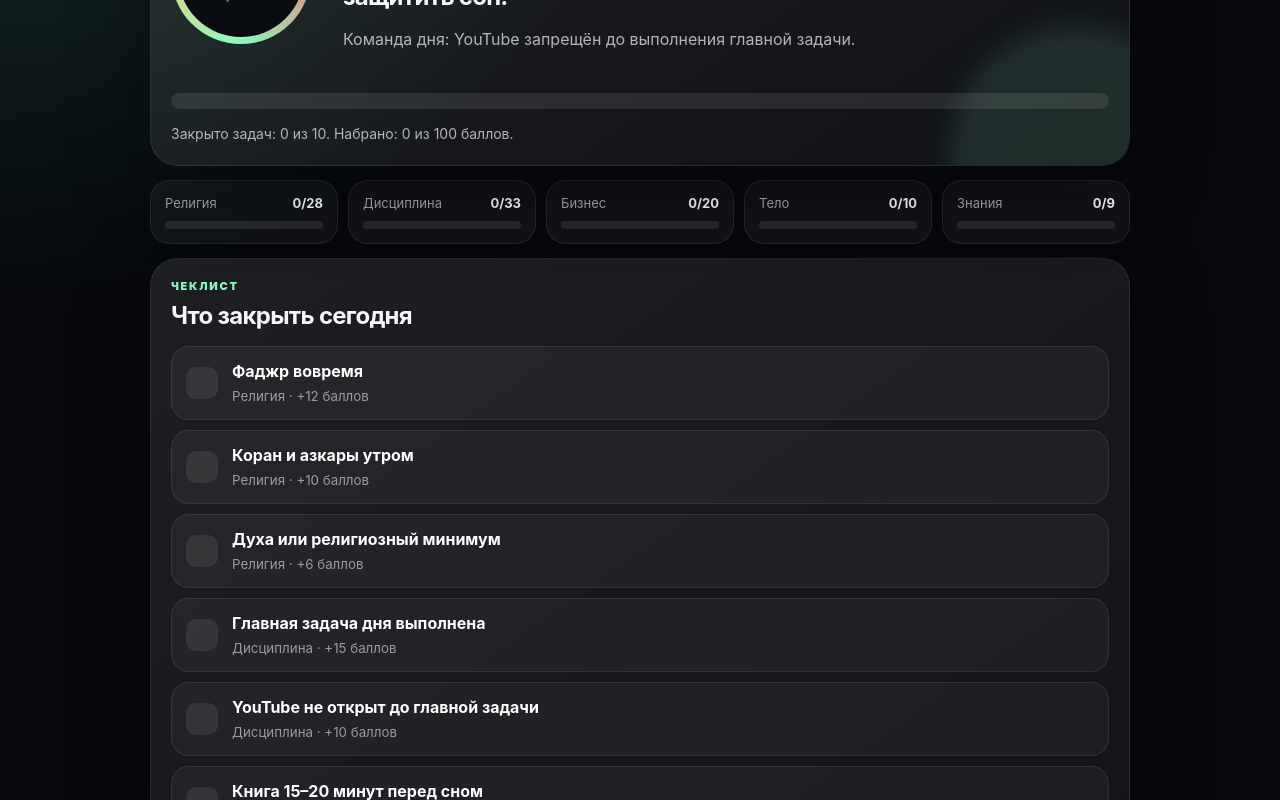
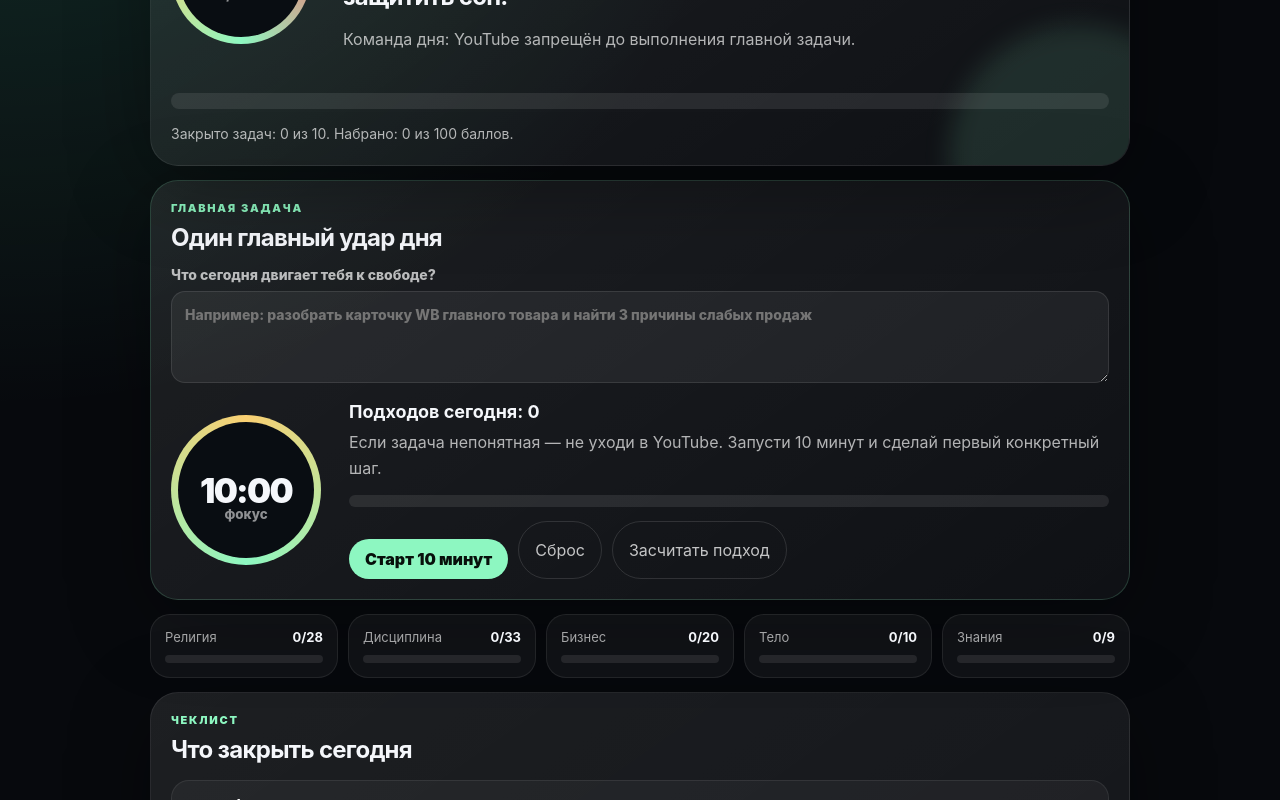
Before and after one commit to Bambuk080/operator-svobody, a React (Vite) app: page / in a window 1280 px wide. Shown: the part 386-1186 px from the top of the page. Built offline with nearby package versions, Linux system fonts and the light colour scheme.

Commit message:
add focus timer and main goal

```diff
--- a/src/App.css
+++ b/src/App.css
@@ -499,3 +499,99 @@ textarea {
     grid-template-columns: 1fr;
   }
 }
+.focusPanel {
+  border-color: rgba(141, 247, 193, 0.18);
+}
+
+.focusBox {
+  display: grid;
+  grid-template-columns: 160px 1fr;
+  gap: 18px;
+  align-items: center;
+  margin-top: 18px;
+}
+
+.timerCircle {
+  width: 150px;
+  height: 150px;
+  display: grid;
+  place-items: center;
+  position: relative;
+  border-radius: 50%;
+  background:
+    linear-gradient(#090d12, #090d12) padding-box,
+    conic-gradient(from 180deg, #8df7c1, #f9cf72, #8df7c1) border-box;
+  border: 7px solid transparent;
+}
+
+.timerCircle span {
+  font-size: 34px;
+  font-weight: 1000;
+  letter-spacing: -0.05em;
+}
+
+.timerCircle small {
+  position: absolute;
+  bottom: 36px;
+  color: rgba(255, 255, 255, 0.55);
+  font-weight: 800;
+}
+
+.focusInfo strong {
+  display: block;
+  margin-bottom: 8px;
+  font-size: 18px;
+}
+
+.focusInfo p {
+  margin: 0 0 14px;
+  color: rgba(255, 255, 255, 0.68);
+  line-height: 1.6;
+}
+
+.focusProgress {
+  height: 12px;
+  overflow: hidden;
+  border-radius: 999px;
+  background: rgba(255, 255, 255, 0.09);
+}
+
+.focusProgressFill {
+  height: 100%;
+  border-radius: inherit;
+  background: linear-gradient(90deg, #8df7c1, #f9cf72);
+  transition: width 0.45s ease;
+}
+
+.focusActions {
+  display: flex;
+  flex-wrap: wrap;
+  gap: 10px;
+  margin-top: 14px;
+}
+
+.historyGoal {
+  margin: 8px 0 0;
+  color: rgba(255, 255, 255, 0.72);
+  line-height: 1.5;
+}
+
+@media (max-width: 800px) {
+  .focusBox {
+    grid-template-columns: 1fr;
+  }
+
+  .timerCircle {
+    width: 135px;
+    height: 135px;
+  }
+
+  .timerCircle span {
+    font-size: 30px;
+  }
+
+  .focusActions {
+    display: grid;
+    grid-template-columns: 1fr;
+  }
+}
--- a/src/App.jsx
+++ b/src/App.jsx
@@ -34,6 +34,14 @@ function App() {
     loadJson(storageKeys.history, [])
   );
 
+  const [focusByDate, setFocusByDate] = useState(() =>
+    loadJson(storageKeys.focusByDate, {})
+  );
+
+  const [mainGoalsByDate, setMainGoalsByDate] = useState(() =>
+    loadJson(storageKeys.mainGoalsByDate, {})
+  );
+
   const [newTask, setNewTask] = useState({
     title: "",
     category: "Дисциплина",
@@ -44,6 +52,8 @@ function App() {
 
   const done = doneByDate[todayKey] || {};
   const report = reportsByDate[todayKey] || emptyReport;
+  const focusToday = focusByDate[todayKey] || { sessions: 0 };
+  const mainGoal = mainGoalsByDate[todayKey] || "";
 
   useEffect(() => {
     saveJson(storageKeys.tasks, tasks);
@@ -61,6 +71,14 @@ function App() {
     saveJson(storageKeys.history, history);
   }, [history]);
 
+  useEffect(() => {
+    saveJson(storageKeys.focusByDate, focusByDate);
+  }, [focusByDate]);
+
+  useEffect(() => {
+    saveJson(storageKeys.mainGoalsByDate, mainGoalsByDate);
+  }, [mainGoalsByDate]);
+
   const scoreData = useMemo(() => {
     return getScoreData(tasks, done);
   }, [tasks, done]);
@@ -72,14 +90,16 @@ function App() {
   const backupObject = useMemo(() => {
     return {
       app: "operator-svobody",
-      version: "2.0",
+      version: "2.1",
       createdAt: new Date().toISOString(),
       tasks,
       doneByDate,
       reportsByDate,
       history,
+      focusByDate,
+      mainGoalsByDate,
     };
-  }, [tasks, doneByDate, reportsByDate, history]);
+  }, [tasks, doneByDate, reportsByDate, history, focusByDate, mainGoalsByDate]);
 
   const backupText = useMemo(() => {
     return JSON.stringify(backupObject, null, 2);
@@ -96,7 +116,7 @@ function App() {
   }
 
   function resetDay() {
-    const confirmReset = window.confirm("Сбросить отметки и отчёт за сегодня?");
+    const confirmReset = window.confirm("Сбросить отметки, отчёт, фокус и главную задачу за сегодня?");
     if (!confirmReset) return;
 
     setDoneByDate((prev) => ({
@@ -107,6 +127,16 @@ function App() {
     setReportsByDate((prev) => ({
       ...prev,
       [todayKey]: emptyReport,
+    }));
+
+    setFocusByDate((prev) => ({
+      ...prev,
+      [todayKey]: { sessions: 0 },
+    }));
+
+    setMainGoalsByDate((prev) => ({
+      ...prev,
+      [todayKey]: "",
     }));
   }
 
@@ -181,6 +211,27 @@ function App() {
     }));
   }
 
+  function updateMainGoal(value) {
+    setMainGoalsByDate((prev) => ({
+      ...prev,
+      [todayKey]: value,
+    }));
+  }
+
+  function completeFocusSession() {
+    setFocusByDate((prev) => {
+      const current = prev[todayKey] || { sessions: 0 };
+
+      return {
+        ...prev,
+        [todayKey]: {
+          ...current,
+          sessions: Number(current.sessions || 0) + 1,
+        },
+      };
+    });
+  }
+
   function resetTasksToDefault() {
     const confirmReset = window.confirm("Вернуть стандартные задачи?");
     if (!confirmReset) return;
@@ -199,6 +250,8 @@ function App() {
       earnedPoints: scoreData.earnedPoints,
       totalPoints: scoreData.totalPoints,
       report,
+      mainGoal,
+      focusSessions: focusToday.sessions || 0,
     };
 
     setHistory((prev) => {
@@ -251,6 +304,8 @@ function App() {
       setDoneByDate(data.doneByDate || {});
       setReportsByDate(data.reportsByDate || {});
       setHistory(Array.isArray(data.history) ? data.history : []);
+      setFocusByDate(data.focusByDate || {});
+      setMainGoalsByDate(data.mainGoalsByDate || {});
 
       alert("Данные восстановлены.");
     } catch {
@@ -272,6 +327,10 @@ function App() {
             scoreData={scoreData}
             categoryStats={categoryStats}
             onToggleTask={toggleTask}
+            mainGoal={mainGoal}
+            onUpdateMainGoal={updateMainGoal}
+            focusSessions={focusToday.sessions || 0}
+            onFocusComplete={completeFocusSession}
           />
         )}
 
--- /dev/null
+++ b/src/components/FocusTimer.jsx
@@ -0,0 +1,133 @@
+import { useEffect, useMemo, useState } from "react";
+
+const FOCUS_DURATION = 10 * 60;
+
+function formatTime(seconds) {
+  const minutes = Math.floor(seconds / 60);
+  const restSeconds = seconds % 60;
+
+  return `${String(minutes).padStart(2, "0")}:${String(restSeconds).padStart(2, "0")}`;
+}
+
+export function FocusTimer({
+  mainGoal,
+  onUpdateMainGoal,
+  focusSessions,
+  onFocusComplete,
+}) {
+  const [secondsLeft, setSecondsLeft] = useState(FOCUS_DURATION);
+  const [isRunning, setIsRunning] = useState(false);
+
+  const progress = useMemo(() => {
+    return Math.round(((FOCUS_DURATION - secondsLeft) / FOCUS_DURATION) * 100);
+  }, [secondsLeft]);
+
+  useEffect(() => {
+    if (!isRunning) return;
+
+    const timer = setInterval(() => {
+      setSecondsLeft((prev) => {
+        if (prev <= 1) return 0;
+        return prev - 1;
+      });
+    }, 1000);
+
+    return () => clearInterval(timer);
+  }, [isRunning]);
+
+  useEffect(() => {
+    if (!isRunning || secondsLeft !== 0) return;
+
+    setIsRunning(false);
+    setSecondsLeft(FOCUS_DURATION);
+    onFocusComplete();
+
+    alert("Фокус-подход завершён. Засчитан один подход.");
+  }, [secondsLeft, isRunning, onFocusComplete]);
+
+  function startFocus() {
+    if (!mainGoal.trim()) {
+      alert("Сначала напиши главную задачу дня.");
+      return;
+    }
+
+    setIsRunning(true);
+  }
+
+  function pauseFocus() {
+    setIsRunning(false);
+  }
+
+  function resetFocus() {
+    const confirmReset = window.confirm("Сбросить текущий таймер?");
+    if (!confirmReset) return;
+
+    setIsRunning(false);
+    setSecondsLeft(FOCUS_DURATION);
+  }
+
+  function manualComplete() {
+    if (!mainGoal.trim()) {
+      alert("Сначала напиши главную задачу дня.");
+      return;
+    }
+
+    onFocusComplete();
+    alert("Фокус-подход засчитан.");
+  }
+
+  return (
+    <section className="panel focusPanel">
+      <p className="label">Главная задача</p>
+      <h2>Один главный удар дня</h2>
+
+      <label className="fullLabel">
+        Что сегодня двигает тебя к свободе?
+        <textarea
+          value={mainGoal}
+          onChange={(event) => onUpdateMainGoal(event.target.value)}
+          placeholder="Например: разобрать карточку WB главного товара и найти 3 причины слабых продаж"
+        />
+      </label>
+
+      <div className="focusBox">
+        <div className="timerCircle">
+          <span>{formatTime(secondsLeft)}</span>
+          <small>фокус</small>
+        </div>
+
+        <div className="focusInfo">
+          <strong>Подходов сегодня: {focusSessions}</strong>
+          <p>
+            Если задача непонятная — не уходи в YouTube. Запусти 10 минут и
+            сделай первый конкретный шаг.
+          </p>
+
+          <div className="focusProgress">
+            <div className="focusProgressFill" style={{ width: `${progress}%` }} />
+          </div>
+
+          <div className="focusActions">
+            {!isRunning ? (
+              <button className="closeDay" onClick={startFocus}>
+                Старт 10 минут
+              </button>
+            ) : (
+              <button className="ghostButton noMargin" onClick={pauseFocus}>
+                Пауза
+              </button>
+            )}
+
+            <button className="ghostButton noMargin" onClick={resetFocus}>
+              Сброс
+            </button>
+
+            <button className="ghostButton noMargin" onClick={manualComplete}>
+              Засчитать подход
+            </button>
+          </div>
+        </div>
+      </div>
+    </section>
+  );
+}
--- a/src/components/History.jsx
+++ b/src/components/History.jsx
@@ -21,7 +21,12 @@ export function History({ history }) {
                 <small>
                   {item.completedCount}/{item.totalTasks} задач ·{" "}
                   {item.earnedPoints}/{item.totalPoints} баллов
+                  {item.focusSessions ? ` · фокус: ${item.focusSessions}` : ""}
                 </small>
+
+                {item.mainGoal ? (
+                  <p className="historyGoal">{item.mainGoal}</p>
+                ) : null}
               </div>
 
               <span className={`historyScore ${getStatusClass(item.score)}`}>
--- a/src/components/Today.jsx
+++ b/src/components/Today.jsx
@@ -3,6 +3,8 @@ import {
   getStatus,
   getStatusClass,
 } from "../utils/scoring";
+
+import { FocusTimer } from "./FocusTimer";
 
 export function Today({
   tasks,
@@ -10,6 +12,10 @@ export function Today({
   scoreData,
   categoryStats,
   onToggleTask,
+  mainGoal,
+  onUpdateMainGoal,
+  focusSessions,
+  onFocusComplete,
 }) {
   const { score, completedCount, earnedPoints, totalPoints } = scoreData;
 
@@ -42,6 +48,13 @@ export function Today({
           {earnedPoints} из {totalPoints} баллов.
         </p>
       </section>
+
+      <FocusTimer
+        mainGoal={mainGoal}
+        onUpdateMainGoal={onUpdateMainGoal}
+        focusSessions={focusSessions}
+        onFocusComplete={onFocusComplete}
+      />
 
       <section className="stats">
         {categoryStats.map((item) => (
--- a/src/data/defaults.js
+++ b/src/data/defaults.js
@@ -28,4 +28,6 @@ export const storageKeys = {
   doneByDate: "operator-v1-done-by-date",
   reportsByDate: "operator-v1-reports-by-date",
   history: "operator-v1-history",
+  focusByDate: "operator-v2-focus-by-date",
+  mainGoalsByDate: "operator-v2-main-goals-by-date",
 };
```
